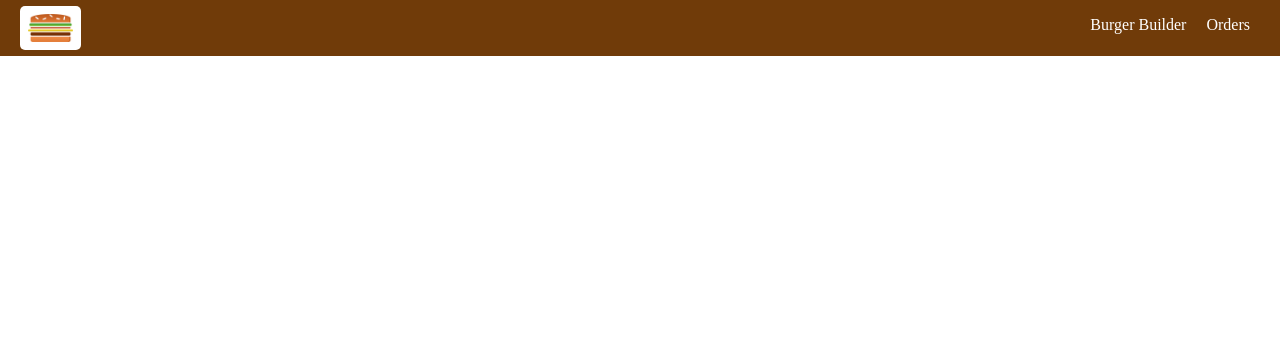
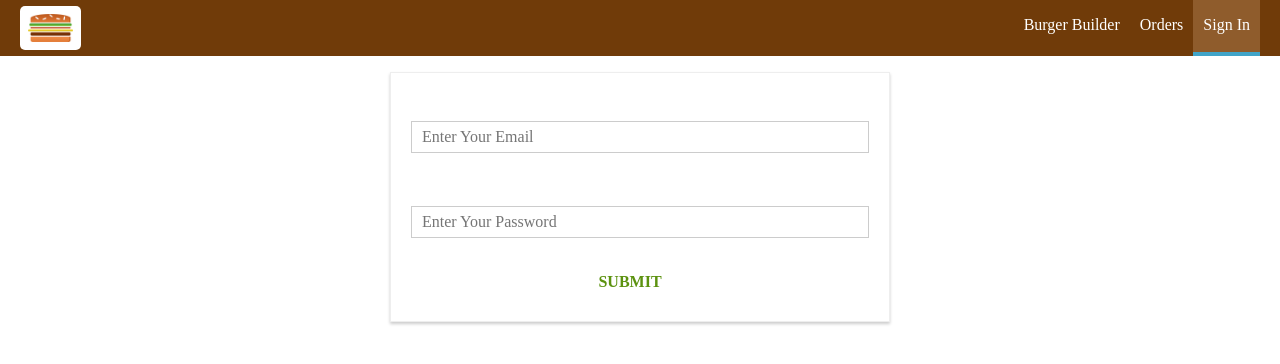
Before and after one commit to itsaiub/react-burgerbuilder, a React (Create React App) app: page /auth in a window 1280 px wide. Shown: the top 364 px of the page. Built offline with nearby package versions, Linux system fonts and the light colour scheme.

Commit message:
adding authentication form

```diff
--- a/src/App.js
+++ b/src/App.js
@@ -4,6 +4,7 @@ import Layout from "./containers/Layout/Layout";
 import BurgerBuilder from "./containers/BurgerBuilder/BurgerBuilder";
 import Checkout from "./containers/Checkout/Checkout";
 import Orders from "./containers/Orders/Orders";
+import Auth from "./containers/Auth/Auth";
 
 class App extends Component {
   render() {
@@ -13,6 +14,7 @@ class App extends Component {
           <Switch>
             <Route path="/checkout" component={Checkout} />
             <Route path='/orders' component={Orders} />
+            <Route path='/auth' component={Auth} />
             <Route path="/" exact component={BurgerBuilder} />
           </Switch>
         </Layout>
--- a/src/components/Navigation/NavigationItems/NavigationItems.js
+++ b/src/components/Navigation/NavigationItems/NavigationItems.js
@@ -7,6 +7,7 @@ const NavigationItems = () => {
   return <ul className="NavigationItems">
     <NavigationItem exact link='/'>Burger Builder</NavigationItem>
     <NavigationItem link='/orders'>Orders</NavigationItem>
+    <NavigationItem link='/auth'>Sign In</NavigationItem>
   </ul>
 }
 
--- /dev/null
+++ b/src/containers/Auth/Auth.css
@@ -0,0 +1,21 @@
+.Auth {
+   margin: 20px auto;
+   width: 80%;
+   text-align: center;
+   box-shadow: 0 2px 3px #ccc;
+   border: 1px solid #eee;
+   padding: 10px;
+   box-sizing: border-box;
+}
+
+.Auth .Input {
+   display: block;
+   margin-bottom: 5px;
+}
+
+@media (min-width: 600px) {
+   .Auth {
+      width: 500px;
+      text-align: center
+   }
+}
--- /dev/null
+++ b/src/containers/Auth/Auth.js
@@ -0,0 +1,100 @@
+import React, { Component } from "react";
+import Input from "../../components/UI/Input/Input";
+import Button from "../../components/UI/Button/Button";
+
+import "./Auth.css";
+
+export class Auth extends Component {
+  state = {
+    controls: {
+      email: {
+        elementType: "input",
+        elementConfig: { type: "email", placeholder: "Enter Your Email" },
+        value: "",
+        validation: { required: true, isEmail: true },
+        valid: false,
+        touched: false
+      },
+      password: {
+        elementType: "input",
+        elementConfig: { type: "password", placeholder: "Enter Your Password" },
+        value: "",
+        validation: { required: true, minLength: 6 },
+        valid: false,
+        touched: false
+      }
+    }
+  };
+
+  checkValidity = (value, rules) => {
+    let isValid = true;
+    if (rules.required) {
+      isValid = value.trim() !== "" && isValid;
+    }
+    if (rules.isEmail) {
+      const pattern = /^(([^<>()\[\]\\.,;:\s@"]+(\.[^<>()\[\]\\.,;:\s@"]+)*)|(".+"))@((\[[0-9]{1,3}\.[0-9]{1,3}\.[0-9]{1,3}\.[0-9]{1,3}])|(([a-zA-Z\-0-9]+\.)+[a-zA-Z]{2,}))$/;
+      isValid = pattern.test(value) && isValid;
+    }
+    if (rules.isNumeric) {
+      const pattern = /^\d+$/;
+      isValid = pattern.test(value) && isValid;
+    }
+    if (rules.minLength) {
+      isValid = value.length >= rules.minLength && isValid;
+    }
+    if (rules.maxLength) {
+      isValid = value.length <= rules.maxLength && isValid;
+    }
+    return isValid;
+  };
+
+  inputChangedHandler = (event, controlName) => {
+    const updatedControls = {
+      ...this.state.controls,
+      [controlName]: {
+        ...this.state.controls[controlName],
+        value: event.target.value,
+        valid: this.checkValidity(
+          event.target.value,
+          this.state.controls[controlName].validation
+        ),
+        touched: true
+      }
+    };
+    this.setState({controls: updatedControls})
+  };
+
+  render() {
+    const formElementsArray = [];
+    for (let key in this.state.controls) {
+      formElementsArray.push({
+        id: key,
+        config: this.state.controls[key]
+      });
+    }
+
+    const form = formElementsArray.map(formElement => (
+      <Input
+        key={formElement.id}
+        elementType={formElement.config.elementType}
+        elementConfig={formElement.config.elementConfig}
+        value={formElement.config.value}
+        invalid={!formElement.config.valid}
+        shouldValidate={formElement.config.validation}
+        touched={formElement.config.touched}
+        changed={event => this.inputChangedHandler(event, formElement.id)}
+      />
+    ));
+
+    return (
+      <div className="Auth">
+        <form>
+          {form}
+          <Button btnType="Success">SUBMIT</Button>
+        </form>
+      </div>
+    );
+  }
+}
+
+export default Auth;
```
